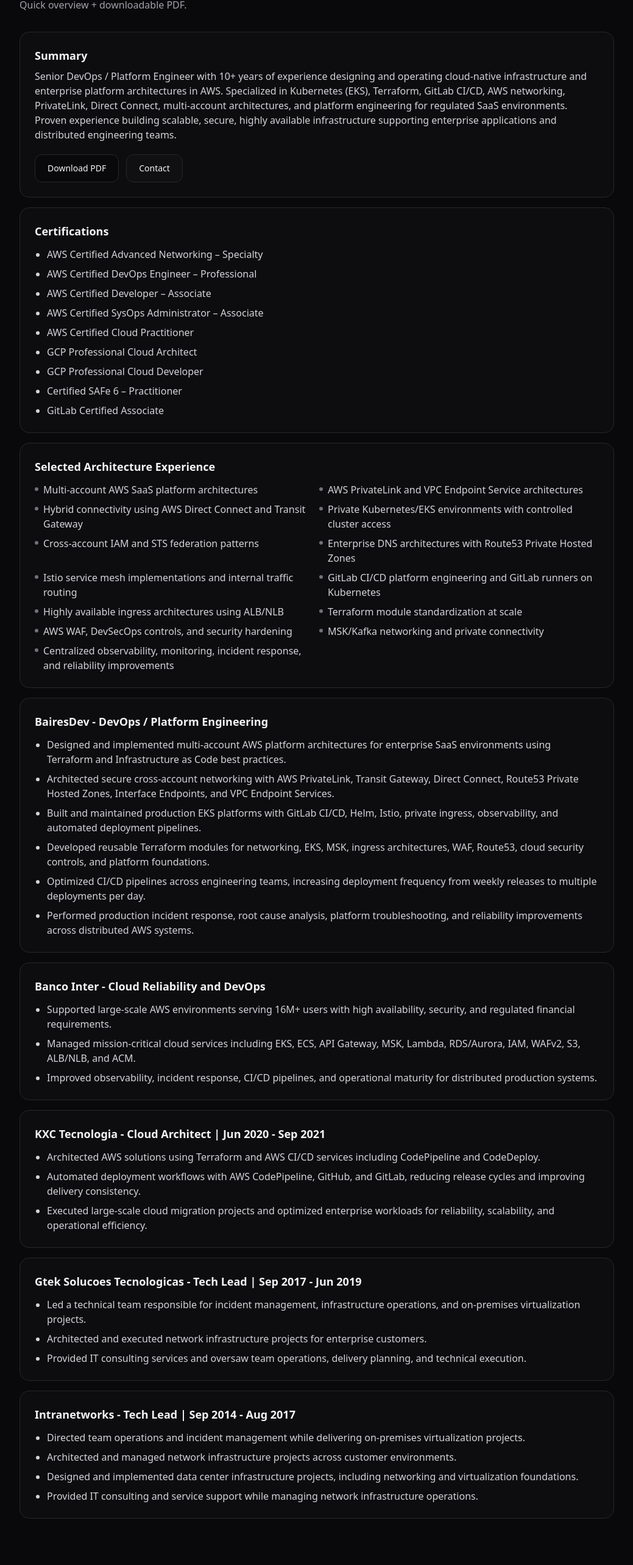
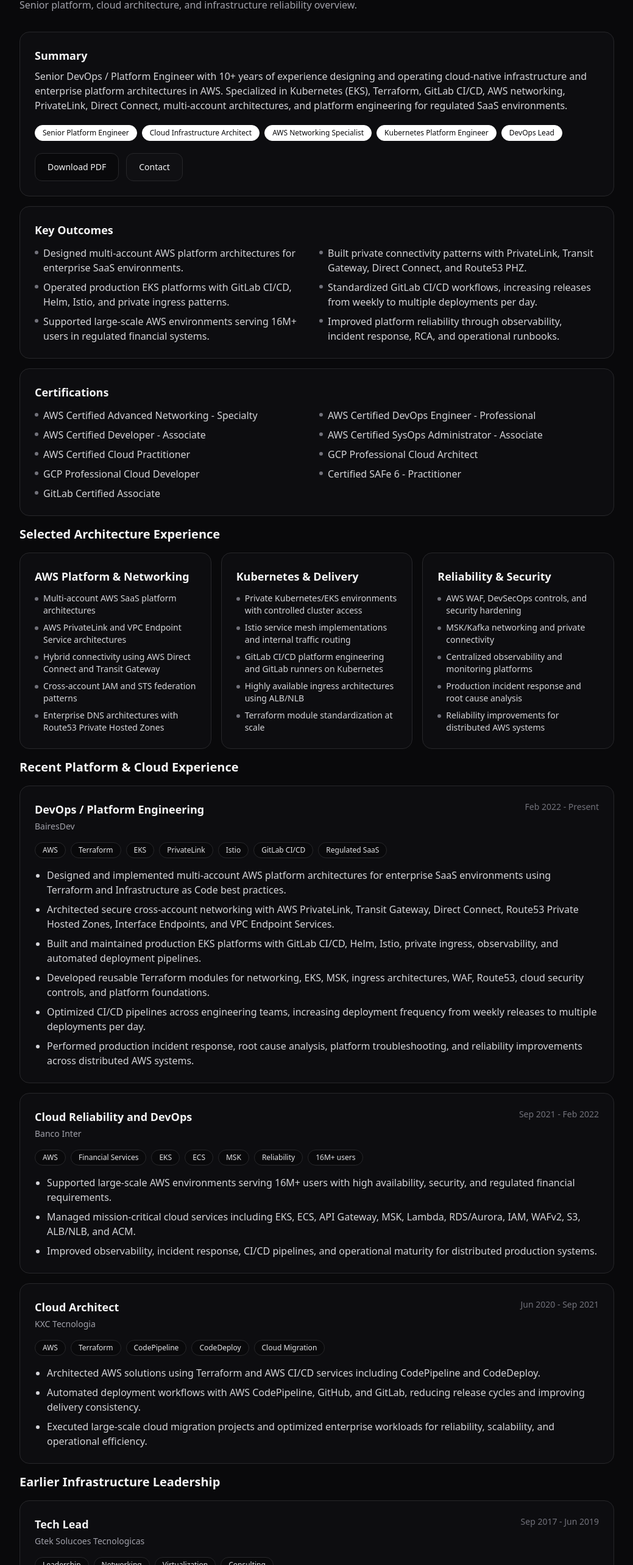
Before and after one commit to hf-monteiro/hfmonteiro, a Next.js app: page /resume in a window 1280 px wide. Shown: the part 233-2799 px from the top of the page at 61% size, without its empty margins (120-1159 px from the left). Built offline with nearby package versions, Linux system fonts and the light colour scheme.

Commit message:
update resume section

```diff
--- a/app/(en)/resume/page.tsx
+++ b/app/(en)/resume/page.tsx
@@ -1,47 +1,85 @@
 import Container from "@/components/Container";
 import Card from "@/components/Card";
 import Button from "@/components/Button";
+import Pill from "@/components/Pill";
 
 const copy = {
   title: "Resume",
-  intro: "Quick overview + downloadable PDF.",
+  intro: "Senior platform, cloud architecture, and infrastructure reliability overview.",
   summaryTitle: "Summary",
   summaryBody:
-    "Senior DevOps / Platform Engineer with 10+ years of experience designing and operating cloud-native infrastructure and enterprise platform architectures in AWS. Specialized in Kubernetes (EKS), Terraform, GitLab CI/CD, AWS networking, PrivateLink, Direct Connect, multi-account architectures, and platform engineering for regulated SaaS environments. Proven experience building scalable, secure, highly available infrastructure supporting enterprise applications and distributed engineering teams.",
+    "Senior DevOps / Platform Engineer with 10+ years of experience designing and operating cloud-native infrastructure and enterprise platform architectures in AWS. Specialized in Kubernetes (EKS), Terraform, GitLab CI/CD, AWS networking, PrivateLink, Direct Connect, multi-account architectures, and platform engineering for regulated SaaS environments.",
   download: "Download PDF",
   contact: "Contact",
+  positioning: [
+    "Senior Platform Engineer",
+    "Cloud Infrastructure Architect",
+    "AWS Networking Specialist",
+    "Kubernetes Platform Engineer",
+    "DevOps Lead"
+  ],
+  outcomesTitle: "Key Outcomes",
+  outcomes: [
+    "Designed multi-account AWS platform architectures for enterprise SaaS environments.",
+    "Built private connectivity patterns with PrivateLink, Transit Gateway, Direct Connect, and Route53 PHZ.",
+    "Operated production EKS platforms with GitLab CI/CD, Helm, Istio, and private ingress patterns.",
+    "Standardized GitLab CI/CD workflows, increasing releases from weekly to multiple deployments per day.",
+    "Supported large-scale AWS environments serving 16M+ users in regulated financial systems.",
+    "Improved platform reliability through observability, incident response, RCA, and operational runbooks."
+  ],
   certsTitle: "Certifications",
   certs: [
-    "AWS Certified Advanced Networking – Specialty",
-    "AWS Certified DevOps Engineer – Professional",
-    "AWS Certified Developer – Associate",
-    "AWS Certified SysOps Administrator – Associate",
+    "AWS Certified Advanced Networking - Specialty",
+    "AWS Certified DevOps Engineer - Professional",
+    "AWS Certified Developer - Associate",
+    "AWS Certified SysOps Administrator - Associate",
     "AWS Certified Cloud Practitioner",
     "GCP Professional Cloud Architect",
     "GCP Professional Cloud Developer",
-    "Certified SAFe 6 – Practitioner",
+    "Certified SAFe 6 - Practitioner",
     "GitLab Certified Associate"
   ],
   architectureTitle: "Selected Architecture Experience",
-  architecture: [
+  architectureGroups: [
+    {
+      title: "AWS Platform & Networking",
+      items: [
         "Multi-account AWS SaaS platform architectures",
         "AWS PrivateLink and VPC Endpoint Service architectures",
         "Hybrid connectivity using AWS Direct Connect and Transit Gateway",
+        "Cross-account IAM and STS federation patterns",
+        "Enterprise DNS architectures with Route53 Private Hosted Zones"
+      ]
+    },
+    {
+      title: "Kubernetes & Delivery",
+      items: [
         "Private Kubernetes/EKS environments with controlled cluster access",
-    "Cross-account IAM and STS federation patterns",
-    "Enterprise DNS architectures with Route53 Private Hosted Zones",
         "Istio service mesh implementations and internal traffic routing",
         "GitLab CI/CD platform engineering and GitLab runners on Kubernetes",
         "Highly available ingress architectures using ALB/NLB",
-    "Terraform module standardization at scale",
+        "Terraform module standardization at scale"
+      ]
+    },
+    {
+      title: "Reliability & Security",
+      items: [
         "AWS WAF, DevSecOps controls, and security hardening",
         "MSK/Kafka networking and private connectivity",
-    "Centralized observability, monitoring, incident response, and reliability improvements"
+        "Centralized observability and monitoring platforms",
+        "Production incident response and root cause analysis",
+        "Reliability improvements for distributed AWS systems"
+      ]
+    }
   ],
-  rolesTitle: "Experience Focus",
-  roles: [
+  recentTitle: "Recent Platform & Cloud Experience",
+  earlierTitle: "Earlier Infrastructure Leadership",
+  recentRoles: [
     {
-      title: "BairesDev - DevOps / Platform Engineering",
+      title: "DevOps / Platform Engineering",
+      company: "BairesDev",
+      period: "Feb 2022 - Present",
+      tags: ["AWS", "Terraform", "EKS", "PrivateLink", "Istio", "GitLab CI/CD", "Regulated SaaS"],
       items: [
         "Designed and implemented multi-account AWS platform architectures for enterprise SaaS environments using Terraform and Infrastructure as Code best practices.",
         "Architected secure cross-account networking with AWS PrivateLink, Transit Gateway, Direct Connect, Route53 Private Hosted Zones, Interface Endpoints, and VPC Endpoint Services.",
@@ -52,7 +90,10 @@
       ]
     },
     {
-      title: "Banco Inter - Cloud Reliability and DevOps",
+      title: "Cloud Reliability and DevOps",
+      company: "Banco Inter",
+      period: "Sep 2021 - Feb 2022",
+      tags: ["AWS", "Financial Services", "EKS", "ECS", "MSK", "Reliability", "16M+ users"],
       items: [
         "Supported large-scale AWS environments serving 16M+ users with high availability, security, and regulated financial requirements.",
         "Managed mission-critical cloud services including EKS, ECS, API Gateway, MSK, Lambda, RDS/Aurora, IAM, WAFv2, S3, ALB/NLB, and ACM.",
@@ -60,15 +101,23 @@
       ]
     },
     {
-      title: "KXC Tecnologia - Cloud Architect | Jun 2020 - Sep 2021",
+      title: "Cloud Architect",
+      company: "KXC Tecnologia",
+      period: "Jun 2020 - Sep 2021",
+      tags: ["AWS", "Terraform", "CodePipeline", "CodeDeploy", "Cloud Migration"],
       items: [
         "Architected AWS solutions using Terraform and AWS CI/CD services including CodePipeline and CodeDeploy.",
         "Automated deployment workflows with AWS CodePipeline, GitHub, and GitLab, reducing release cycles and improving delivery consistency.",
         "Executed large-scale cloud migration projects and optimized enterprise workloads for reliability, scalability, and operational efficiency."
       ]
-    },
+    }
+  ],
+  earlierRoles: [
     {
-      title: "Gtek Solucoes Tecnologicas - Tech Lead | Sep 2017 - Jun 2019",
+      title: "Tech Lead",
+      company: "Gtek Solucoes Tecnologicas",
+      period: "Sep 2017 - Jun 2019",
+      tags: ["Leadership", "Networking", "Virtualization", "Consulting"],
       items: [
         "Led a technical team responsible for incident management, infrastructure operations, and on-premises virtualization projects.",
         "Architected and executed network infrastructure projects for enterprise customers.",
@@ -76,7 +125,10 @@
       ]
     },
     {
-      title: "Intranetworks - Tech Lead | Sep 2014 - Aug 2017",
+      title: "Tech Lead",
+      company: "Intranetworks",
+      period: "Sep 2014 - Aug 2017",
+      tags: ["Leadership", "Data Center", "Networking", "Virtualization"],
       items: [
         "Directed team operations and incident management while delivering on-premises virtualization projects.",
         "Architected and managed network infrastructure projects across customer environments.",
@@ -86,6 +138,42 @@
     }
   ]
 };
+
+function RoleCard({
+  role,
+  compact = false
+}: {
+  role: {
+    title: string;
+    company: string;
+    period: string;
+    tags: string[];
+    items: string[];
+  };
+  compact?: boolean;
+}) {
+  return (
+    <Card>
+      <div className="flex flex-col gap-2 sm:flex-row sm:items-start sm:justify-between">
+        <div>
+          <h3 className="text-lg font-semibold">{role.title}</h3>
+          <p className="mt-1 text-sm text-zinc-400">{role.company}</p>
+        </div>
+        <p className="text-sm text-zinc-500">{role.period}</p>
+      </div>
+      <div className="mt-4 flex flex-wrap gap-2">
+        {role.tags.map((tag) => (
+          <Pill key={tag}>{tag}</Pill>
+        ))}
+      </div>
+      <ul className={`mt-4 list-disc space-y-2 pl-5 text-zinc-300 ${compact ? "text-sm" : ""}`}>
+        {role.items.map((item) => (
+          <li key={item}>{item}</li>
+        ))}
+      </ul>
+    </Card>
+  );
+}
 
 export default function ResumePage() {
   const base = "";
@@ -101,7 +189,16 @@
             <Card>
               <h2 className="text-lg font-semibold">{copy.summaryTitle}</h2>
               <p className="mt-2 text-zinc-300">{copy.summaryBody}</p>
-
+              <div className="mt-5 flex flex-wrap gap-2">
+                {copy.positioning.map((item) => (
+                  <span
+                    key={item}
+                    className="rounded-full border border-white bg-white px-3 py-1 text-xs font-medium text-zinc-950"
+                  >
+                    {item}
+                  </span>
+                ))}
+              </div>
               <div className="mt-5 flex flex-wrap gap-3">
                 <Button href="/resume.pdf" variant="primary">{copy.download}</Button>
                 <Button href={`${base}/contact`} variant="secondary">{copy.contact}</Button>
@@ -109,18 +206,9 @@
             </Card>
 
             <Card>
-              <h2 className="text-lg font-semibold">{copy.certsTitle}</h2>
-              <ul className="mt-3 list-disc space-y-2 pl-5 text-zinc-300">
-                {copy.certs.map((c) => (
-                  <li key={c}>{c}</li>
-                ))}
-              </ul>
-            </Card>
-
-            <Card>
-              <h2 className="text-lg font-semibold">{copy.architectureTitle}</h2>
+              <h2 className="text-lg font-semibold">{copy.outcomesTitle}</h2>
               <ul className="mt-3 grid gap-2 text-zinc-300 sm:grid-cols-2">
-                {copy.architecture.map((item) => (
+                {copy.outcomes.map((item) => (
                   <li key={item} className="flex gap-2">
                     <span className="mt-2 h-1.5 w-1.5 shrink-0 rounded-full bg-zinc-500" />
                     <span>{item}</span>
@@ -129,16 +217,54 @@
               </ul>
             </Card>
 
-            {copy.roles.map((role) => (
-              <Card key={role.title}>
-                <h2 className="text-lg font-semibold">{role.title}</h2>
-                <ul className="mt-3 list-disc space-y-2 pl-5 text-zinc-300">
-                  {role.items.map((item) => (
-                    <li key={item}>{item}</li>
+            <Card>
+              <h2 className="text-lg font-semibold">{copy.certsTitle}</h2>
+              <ul className="mt-3 grid gap-2 text-zinc-300 sm:grid-cols-2">
+                {copy.certs.map((cert) => (
+                  <li key={cert} className="flex gap-2">
+                    <span className="mt-2 h-1.5 w-1.5 shrink-0 rounded-full bg-zinc-500" />
+                    <span>{cert}</span>
+                  </li>
+                ))}
+              </ul>
+            </Card>
+
+            <div>
+              <h2 className="mb-4 text-xl font-semibold">{copy.architectureTitle}</h2>
+              <div className="grid gap-4 lg:grid-cols-3">
+                {copy.architectureGroups.map((group) => (
+                  <Card key={group.title}>
+                    <h3 className="text-lg font-semibold">{group.title}</h3>
+                    <ul className="mt-3 space-y-2 text-sm text-zinc-300">
+                      {group.items.map((item) => (
+                        <li key={item} className="flex gap-2">
+                          <span className="mt-2 h-1.5 w-1.5 shrink-0 rounded-full bg-zinc-500" />
+                          <span>{item}</span>
+                        </li>
                       ))}
                     </ul>
                   </Card>
                 ))}
+              </div>
+            </div>
+
+            <div>
+              <h2 className="mb-4 text-xl font-semibold">{copy.recentTitle}</h2>
+              <div className="grid gap-4">
+                {copy.recentRoles.map((role) => (
+                  <RoleCard key={`${role.company}-${role.title}`} role={role} />
+                ))}
+              </div>
+            </div>
+
+            <div>
+              <h2 className="mb-4 text-xl font-semibold">{copy.earlierTitle}</h2>
+              <div className="grid gap-4">
+                {copy.earlierRoles.map((role) => (
+                  <RoleCard key={`${role.company}-${role.title}`} role={role} compact />
+                ))}
+              </div>
+            </div>
           </div>
         </section>
       </Container>
--- a/app/pt-br/resume/page.tsx
+++ b/app/pt-br/resume/page.tsx
@@ -1,47 +1,85 @@
 import Container from "@/components/Container";
 import Card from "@/components/Card";
 import Button from "@/components/Button";
+import Pill from "@/components/Pill";
 
 const copy = {
   title: "Curriculo",
-  intro: "Visao rapida + PDF para download.",
+  intro: "Resumo senior de plataforma, arquitetura cloud e confiabilidade de infraestrutura.",
   summaryTitle: "Resumo",
   summaryBody:
     "Senior DevOps / Platform Engineer com 10+ anos de experiencia desenhando e operando infraestrutura cloud-native e arquiteturas de plataforma corporativas em AWS. Especializado em Kubernetes (EKS), Terraform, GitLab CI/CD, AWS networking, PrivateLink, Direct Connect, arquiteturas multi-conta e engenharia de plataforma para ambientes SaaS regulados.",
   download: "Baixar PDF",
   contact: "Contato",
+  positioning: [
+    "Senior Platform Engineer",
+    "Cloud Infrastructure Architect",
+    "AWS Networking Specialist",
+    "Kubernetes Platform Engineer",
+    "DevOps Lead"
+  ],
+  outcomesTitle: "Principais Resultados",
+  outcomes: [
+    "Desenhei arquiteturas AWS multi-conta para ambientes SaaS corporativos.",
+    "Construí padroes de conectividade privada com PrivateLink, Transit Gateway, Direct Connect e Route53 PHZ.",
+    "Operei plataformas EKS em producao com GitLab CI/CD, Helm, Istio e ingress privado.",
+    "Padronizei workflows GitLab CI/CD, aumentando releases de semanais para multiplos deploys por dia.",
+    "Apoiei ambientes AWS de grande escala atendendo 16M+ usuarios em sistemas financeiros regulados.",
+    "Melhorei confiabilidade de plataforma com observabilidade, incident response, RCA e runbooks."
+  ],
   certsTitle: "Certificacoes",
   certs: [
-    "AWS Certified Advanced Networking – Specialty",
-    "AWS Certified DevOps Engineer – Professional",
-    "AWS Certified Developer – Associate",
-    "AWS Certified SysOps Administrator – Associate",
+    "AWS Certified Advanced Networking - Specialty",
+    "AWS Certified DevOps Engineer - Professional",
+    "AWS Certified Developer - Associate",
+    "AWS Certified SysOps Administrator - Associate",
     "AWS Certified Cloud Practitioner",
     "GCP Professional Cloud Architect",
     "GCP Professional Cloud Developer",
-    "Certified SAFe 6 – Practitioner",
+    "Certified SAFe 6 - Practitioner",
     "GitLab Certified Associate"
   ],
   architectureTitle: "Experiencia Selecionada em Arquitetura",
-  architecture: [
+  architectureGroups: [
+    {
+      title: "Plataforma AWS e Networking",
+      items: [
         "Arquiteturas SaaS AWS multi-conta",
         "AWS PrivateLink e VPC Endpoint Services",
         "Conectividade hibrida com AWS Direct Connect e Transit Gateway",
+        "Padroes de IAM cross-account e federacao STS",
+        "Arquiteturas de DNS corporativo com Route53 Private Hosted Zones"
+      ]
+    },
+    {
+      title: "Kubernetes e Entrega",
+      items: [
         "Ambientes Kubernetes/EKS privados com acesso controlado",
-    "Padroes de IAM cross-account e federacao STS",
-    "Arquiteturas de DNS corporativo com Route53 Private Hosted Zones",
         "Implementacoes de Istio service mesh e roteamento interno",
         "Platform engineering com GitLab CI/CD e GitLab runners em Kubernetes",
         "Arquiteturas de ingress altamente disponiveis com ALB/NLB",
-    "Padronizacao de modulos Terraform em escala",
+        "Padronizacao de modulos Terraform em escala"
+      ]
+    },
+    {
+      title: "Confiabilidade e Seguranca",
+      items: [
         "AWS WAF, DevSecOps e hardening de seguranca",
         "Networking MSK/Kafka e conectividade privada",
-    "Observabilidade centralizada, incident response e melhorias de confiabilidade"
+        "Plataformas centralizadas de observabilidade e monitoramento",
+        "Incident response em producao e root cause analysis",
+        "Melhorias de confiabilidade para sistemas AWS distribuidos"
+      ]
+    }
   ],
-  rolesTitle: "Foco de Experiencia",
-  roles: [
+  recentTitle: "Experiencia Recente em Plataforma e Cloud",
+  earlierTitle: "Lideranca Anterior em Infraestrutura",
+  recentRoles: [
     {
-      title: "BairesDev - DevOps / Platform Engineering",
+      title: "DevOps / Platform Engineering",
+      company: "BairesDev",
+      period: "Feb 2022 - Presente",
+      tags: ["AWS", "Terraform", "EKS", "PrivateLink", "Istio", "GitLab CI/CD", "SaaS regulado"],
       items: [
         "Desenhei e implementei arquiteturas de plataforma AWS multi-conta para ambientes SaaS corporativos usando Terraform e boas praticas de Infrastructure as Code.",
         "Arquiteturei networking seguro cross-account com AWS PrivateLink, Transit Gateway, Direct Connect, Route53 Private Hosted Zones, Interface Endpoints e VPC Endpoint Services.",
@@ -52,7 +90,10 @@
       ]
     },
     {
-      title: "Banco Inter - Cloud Reliability e DevOps",
+      title: "Cloud Reliability e DevOps",
+      company: "Banco Inter",
+      period: "Sep 2021 - Feb 2022",
+      tags: ["AWS", "Financial Services", "EKS", "ECS", "MSK", "Confiabilidade", "16M+ usuarios"],
       items: [
         "Apoiei ambientes AWS de grande escala atendendo 16M+ usuarios com requisitos de alta disponibilidade, seguranca e regulacao financeira.",
         "Gerenciei servicos cloud mission-critical incluindo EKS, ECS, API Gateway, MSK, Lambda, RDS/Aurora, IAM, WAFv2, S3, ALB/NLB e ACM.",
@@ -60,15 +101,23 @@
       ]
     },
     {
-      title: "KXC Tecnologia - Cloud Architect | Jun 2020 - Sep 2021",
+      title: "Cloud Architect",
+      company: "KXC Tecnologia",
+      period: "Jun 2020 - Sep 2021",
+      tags: ["AWS", "Terraform", "CodePipeline", "CodeDeploy", "Cloud Migration"],
       items: [
         "Arquiteturei solucoes AWS usando Terraform e servicos AWS de CI/CD, incluindo CodePipeline e CodeDeploy.",
         "Automatizei workflows de deploy com AWS CodePipeline, GitHub e GitLab, reduzindo ciclos de release e melhorando a consistencia de entrega.",
         "Executei projetos de migracao cloud em larga escala e otimizei workloads corporativos para confiabilidade, escalabilidade e eficiencia operacional."
       ]
-    },
+    }
+  ],
+  earlierRoles: [
     {
-      title: "Gtek Solucoes Tecnologicas - Tech Lead | Sep 2017 - Jun 2019",
+      title: "Tech Lead",
+      company: "Gtek Solucoes Tecnologicas",
+      period: "Sep 2017 - Jun 2019",
+      tags: ["Lideranca", "Networking", "Virtualizacao", "Consultoria"],
       items: [
         "Liderei um time tecnico responsavel por gestao de incidentes, operacao de infraestrutura e projetos de virtualizacao on-premises.",
         "Arquiteturei e executei projetos de infraestrutura de rede para clientes corporativos.",
@@ -76,7 +125,10 @@
       ]
     },
     {
-      title: "Intranetworks - Tech Lead | Sep 2014 - Aug 2017",
+      title: "Tech Lead",
+      company: "Intranetworks",
+      period: "Sep 2014 - Aug 2017",
+      tags: ["Lideranca", "Data Center", "Networking", "Virtualizacao"],
       items: [
         "Direcionei operacoes de equipe e gestao de incidentes enquanto entregava projetos de virtualizacao on-premises.",
         "Arquiteturei e gerenciei projetos de infraestrutura de rede em ambientes de clientes.",
@@ -86,6 +138,42 @@
     }
   ]
 };
+
+function RoleCard({
+  role,
+  compact = false
+}: {
+  role: {
+    title: string;
+    company: string;
+    period: string;
+    tags: string[];
+    items: string[];
+  };
+  compact?: boolean;
+}) {
+  return (
+    <Card>
+      <div className="flex flex-col gap-2 sm:flex-row sm:items-start sm:justify-between">
+        <div>
+          <h3 className="text-lg font-semibold">{role.title}</h3>
+          <p className="mt-1 text-sm text-zinc-400">{role.company}</p>
+        </div>
+        <p className="text-sm text-zinc-500">{role.period}</p>
+      </div>
+      <div className="mt-4 flex flex-wrap gap-2">
+        {role.tags.map((tag) => (
+          <Pill key={tag}>{tag}</Pill>
+        ))}
+      </div>
+      <ul className={`mt-4 list-disc space-y-2 pl-5 text-zinc-300 ${compact ? "text-sm" : ""}`}>
+        {role.items.map((item) => (
+          <li key={item}>{item}</li>
+        ))}
+      </ul>
+    </Card>
+  );
+}
 
 export default function ResumePage() {
   const base = "/pt-br";
@@ -101,7 +189,16 @@
             <Card>
               <h2 className="text-lg font-semibold">{copy.summaryTitle}</h2>
               <p className="mt-2 text-zinc-300">{copy.summaryBody}</p>
-
+              <div className="mt-5 flex flex-wrap gap-2">
+                {copy.positioning.map((item) => (
+                  <span
+                    key={item}
+                    className="rounded-full border border-white bg-white px-3 py-1 text-xs font-medium text-zinc-950"
+                  >
+                    {item}
+                  </span>
+                ))}
+              </div>
               <div className="mt-5 flex flex-wrap gap-3">
                 <Button href="/resume.pdf" variant="primary">{copy.download}</Button>
                 <Button href={`${base}/contact`} variant="secondary">{copy.contact}</Button>
@@ -109,18 +206,9 @@
             </Card>
 
             <Card>
-              <h2 className="text-lg font-semibold">{copy.certsTitle}</h2>
-              <ul className="mt-3 list-disc space-y-2 pl-5 text-zinc-300">
-                {copy.certs.map((c) => (
-                  <li key={c}>{c}</li>
-                ))}
-              </ul>
-            </Card>
-
-            <Card>
-              <h2 className="text-lg font-semibold">{copy.architectureTitle}</h2>
+              <h2 className="text-lg font-semibold">{copy.outcomesTitle}</h2>
               <ul className="mt-3 grid gap-2 text-zinc-300 sm:grid-cols-2">
-                {copy.architecture.map((item) => (
+                {copy.outcomes.map((item) => (
                   <li key={item} className="flex gap-2">
                     <span className="mt-2 h-1.5 w-1.5 shrink-0 rounded-full bg-zinc-500" />
                     <span>{item}</span>
@@ -129,16 +217,54 @@
               </ul>
             </Card>
 
-            {copy.roles.map((role) => (
-              <Card key={role.title}>
-                <h2 className="text-lg font-semibold">{role.title}</h2>
-                <ul className="mt-3 list-disc space-y-2 pl-5 text-zinc-300">
-                  {role.items.map((item) => (
-                    <li key={item}>{item}</li>
+            <Card>
+              <h2 className="text-lg font-semibold">{copy.certsTitle}</h2>
+              <ul className="mt-3 grid gap-2 text-zinc-300 sm:grid-cols-2">
+                {copy.certs.map((cert) => (
+                  <li key={cert} className="flex gap-2">
+                    <span className="mt-2 h-1.5 w-1.5 shrink-0 rounded-full bg-zinc-500" />
+                    <span>{cert}</span>
+                  </li>
+                ))}
+              </ul>
+            </Card>
+
+            <div>
+              <h2 className="mb-4 text-xl font-semibold">{copy.architectureTitle}</h2>
+              <div className="grid gap-4 lg:grid-cols-3">
+                {copy.architectureGroups.map((group) => (
+                  <Card key={group.title}>
+                    <h3 className="text-lg font-semibold">{group.title}</h3>
+                    <ul className="mt-3 space-y-2 text-sm text-zinc-300">
+                      {group.items.map((item) => (
+                        <li key={item} className="flex gap-2">
+                          <span className="mt-2 h-1.5 w-1.5 shrink-0 rounded-full bg-zinc-500" />
+                          <span>{item}</span>
+                        </li>
                       ))}
                     </ul>
                   </Card>
                 ))}
+              </div>
+            </div>
+
+            <div>
+              <h2 className="mb-4 text-xl font-semibold">{copy.recentTitle}</h2>
+              <div className="grid gap-4">
+                {copy.recentRoles.map((role) => (
+                  <RoleCard key={`${role.company}-${role.title}`} role={role} />
+                ))}
+              </div>
+            </div>
+
+            <div>
+              <h2 className="mb-4 text-xl font-semibold">{copy.earlierTitle}</h2>
+              <div className="grid gap-4">
+                {copy.earlierRoles.map((role) => (
+                  <RoleCard key={`${role.company}-${role.title}`} role={role} compact />
+                ))}
+              </div>
+            </div>
           </div>
         </section>
       </Container>
```
Lines whose indentation alone changed are shown as unchanged.
